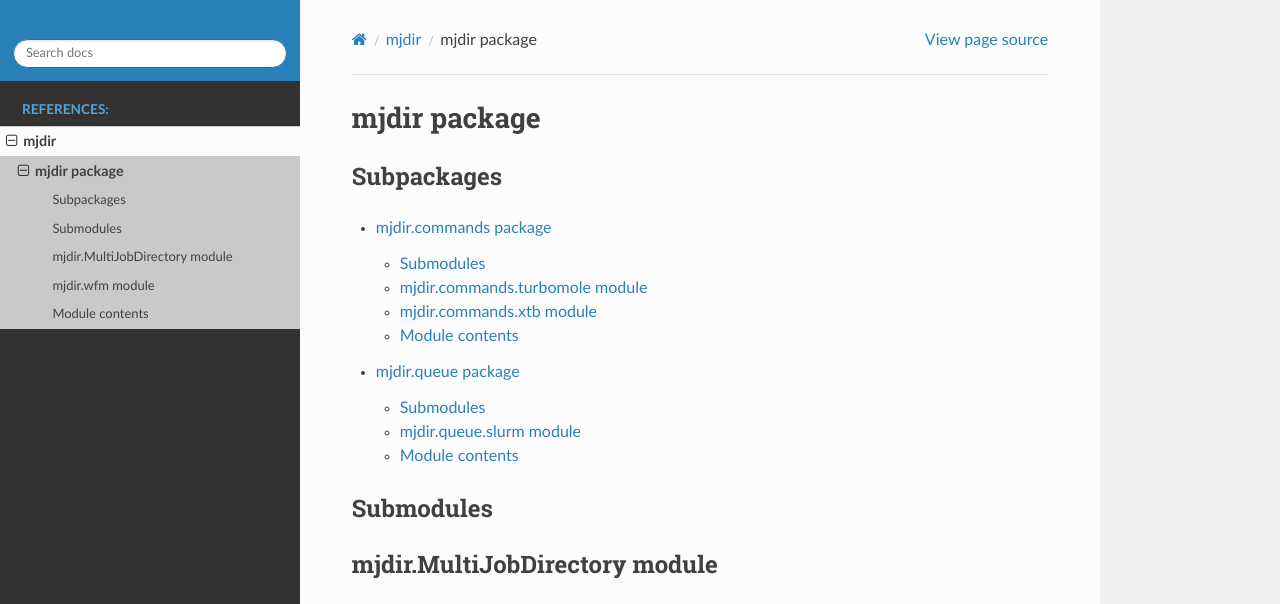
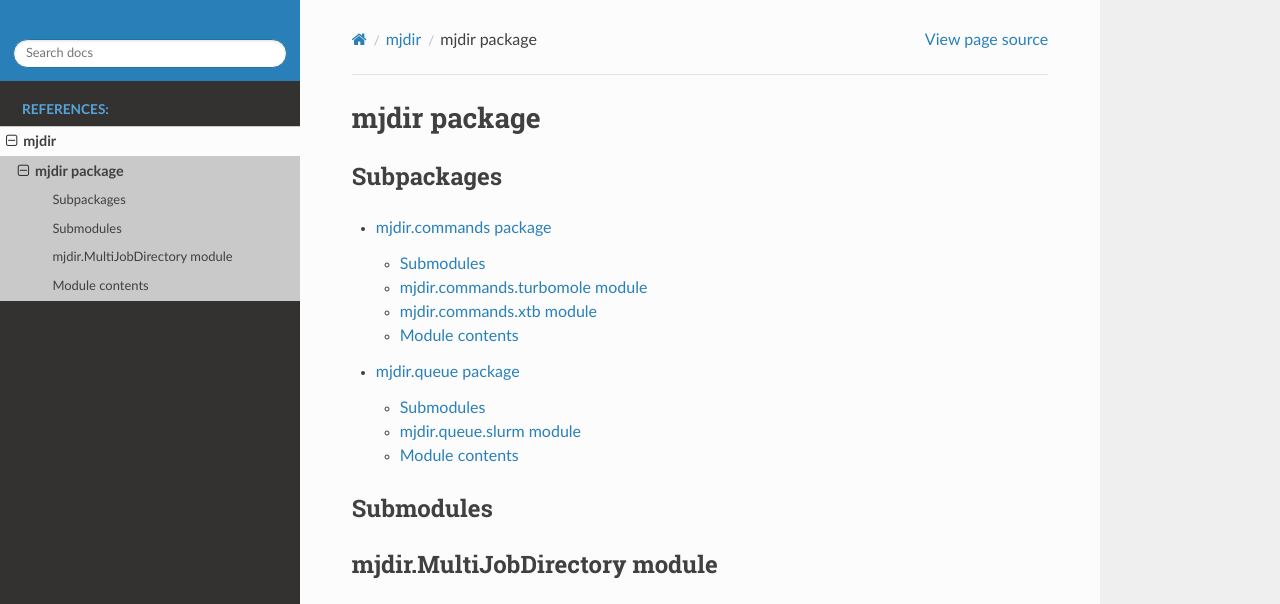
Before and after one commit to aimat-lab/jobdir_queue_submit, a Sphinx documentation site: the page built from docs/source/mjdir.rst, in a window 1280 px wide and 1253 px high. Shown: the top 604 px of the window. Built offline with Sphinx 7.4.7 and the Read the Docs theme 2.0.0, drawn with Linux system fonts in a browser that asks for light colours; grey boxes are pictures that could not be loaded.

Commit message:
Update mjdir.rst

```diff
--- a/docs/source/mjdir.rst
+++ b/docs/source/mjdir.rst
@@ -21,14 +21,6 @@ mjdir.MultiJobDirectory module
    :undoc-members:
    :show-inheritance:
 
-mjdir.wfm module
-----------------
-
-.. automodule:: mjdir.wfm
-   :members:
-   :undoc-members:
-   :show-inheritance:
-
 Module contents
 ---------------
 
```
